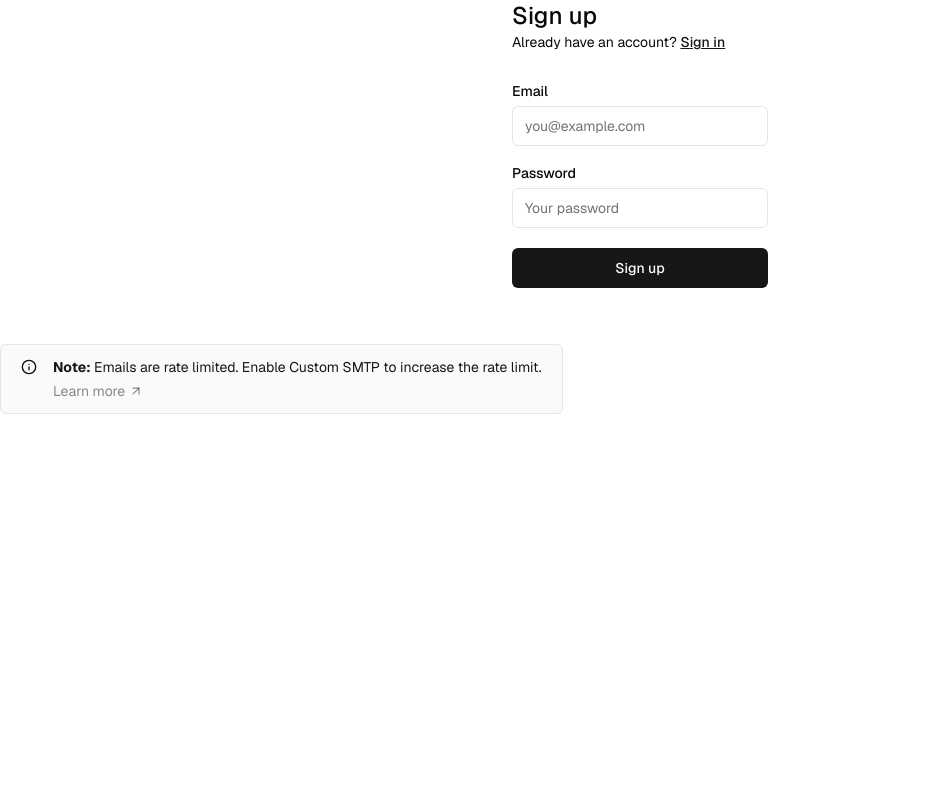
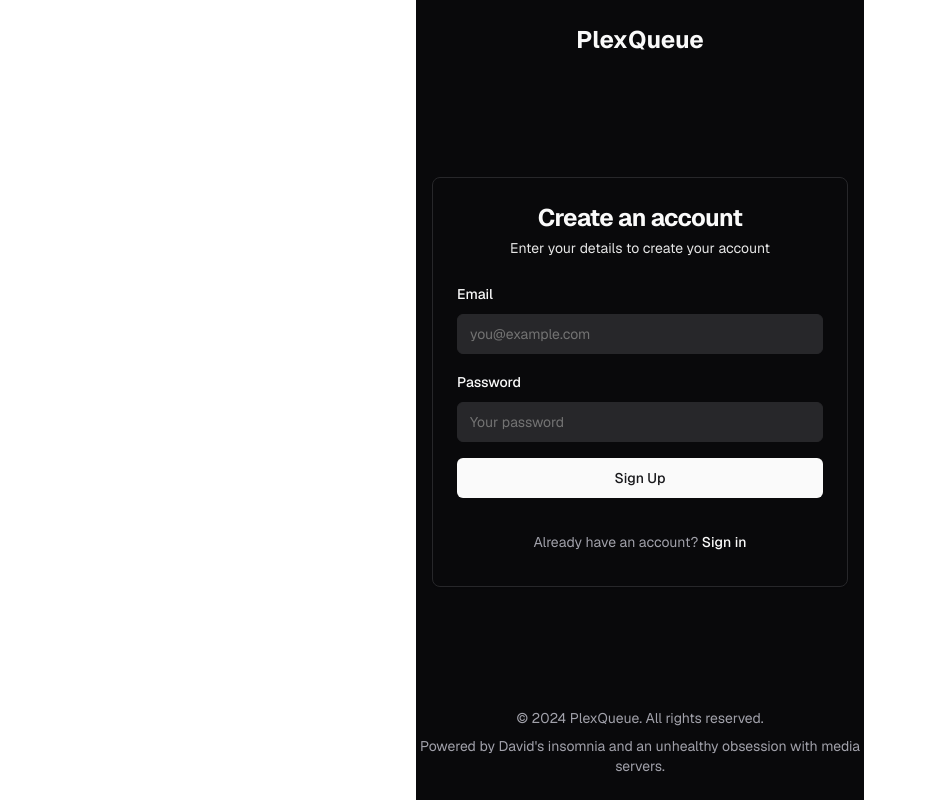
Before and after one commit to kauf5350/plexqueue, a Next.js app: page /sign-up in a window 1280 px wide. Shown: the whole page, without its empty margins (0-927 px from the left). Built offline with nearby package versions, Linux system fonts and the light colour scheme.

Commit message:
Sign up pg checkpoint
Sign up page has been redesigned. Solved some issues with auth pages being left-aligned.

```diff
--- a/app/(auth-pages)/layout.tsx
+++ b/app/(auth-pages)/layout.tsx
@@ -4,6 +4,10 @@ export default async function Layout({
   children: React.ReactNode;
 }) {
   return (
-    <div className="max-w-7xl flex flex-col gap-12 items-start">{children}</div>
+    <div className="min-h-screen flex flex-col items-center justify-center">
+      <div className="w-full max-w-md">
+        {children}
+      </div>
+    </div>
   );
 }
--- a/app/(auth-pages)/sign-in/page.tsx
+++ b/app/(auth-pages)/sign-in/page.tsx
@@ -7,15 +7,15 @@ import Link from "next/link";
 
 export default function Login({ searchParams }: { searchParams: Message }) {
   return (
-    <form className="flex-1 flex flex-col min-w-64">
-      <h1 className="text-2xl font-medium">Sign in</h1>
-      <p className="text-sm text-foreground">
+    <form className="flex flex-col w-full gap-4">
+      <h1 className="text-2xl font-medium text-center">Sign in</h1>
+      <p className="text-sm text-foreground text-center">
         Don't have an account?{" "}
         <Link className="text-foreground font-medium underline" href="/sign-up">
           Sign up
         </Link>
       </p>
-      <div className="flex flex-col gap-2 [&>input]:mb-3 mt-8">
+      <div className="flex flex-col gap-2">
         <Label htmlFor="email">Email</Label>
         <Input name="email" placeholder="you@example.com" required />
         <div className="flex justify-between items-center">
--- a/app/(auth-pages)/sign-up/page.tsx
+++ b/app/(auth-pages)/sign-up/page.tsx
@@ -1,48 +1,10 @@
-import { signUpAction } from "@/app/actions";
-import { FormMessage, Message } from "@/components/form-message";
-import { SubmitButton } from "@/components/submit-button";
-import { Input } from "@/components/ui/input";
-import { Label } from "@/components/ui/label";
-import Link from "next/link";
-import { SmtpMessage } from "../smtp-message";
+import SignUpForm from "@/components/SignUpForm";
+import AuthLayout from "@/components/AuthLayout";
 
-export default function Signup({ searchParams }: { searchParams: Message }) {
-  if ("message" in searchParams) {
-    return (
-      <div className="w-full flex-1 flex items-center h-screen sm:max-w-md justify-center gap-2 p-4">
-        <FormMessage message={searchParams} />
-      </div>
-    );
-  }
-
+export default function SignUpPage() {
   return (
-    <>
-      <form className="flex flex-col min-w-64 max-w-64 mx-auto">
-        <h1 className="text-2xl font-medium">Sign up</h1>
-        <p className="text-sm text text-foreground">
-          Already have an account?{" "}
-          <Link className="text-primary font-medium underline" href="/sign-in">
-            Sign in
-          </Link>
-        </p>
-        <div className="flex flex-col gap-2 [&>input]:mb-3 mt-8">
-          <Label htmlFor="email">Email</Label>
-          <Input name="email" placeholder="you@example.com" required />
-          <Label htmlFor="password">Password</Label>
-          <Input
-            type="password"
-            name="password"
-            placeholder="Your password"
-            minLength={6}
-            required
-          />
-          <SubmitButton formAction={signUpAction} pendingText="Signing up...">
-            Sign up
-          </SubmitButton>
-          <FormMessage message={searchParams} />
-        </div>
-      </form>
-      <SmtpMessage />
-    </>
+    <AuthLayout>
+      <SignUpForm />
+    </AuthLayout>
   );
 }
--- /dev/null
+++ b/components/AuthLayout.tsx
@@ -0,0 +1,20 @@
+import Link from "next/link";
+import { Footer } from "./Footer";
+
+export default function AuthLayout({ children }: { children: React.ReactNode }) {
+  return (
+    <div className="min-h-screen bg-[hsl(240,10%,3.9%)] text-[hsl(0,0%,98%)] flex flex-col">
+      <header className="w-full p-6 flex justify-center items-center">
+        <Link href="/" className="text-2xl font-bold">PlexQueue</Link>
+      </header>
+
+      <main className="flex-grow flex items-center justify-center px-4 py-8">
+        <div className="w-full max-w-md">
+          {children}
+        </div>
+      </main>
+
+      <Footer />
+    </div>
+  );
+}
--- a/components/Footer.tsx
+++ b/components/Footer.tsx
@@ -1,6 +1,6 @@
 export function Footer() {
   return (
-      <footer className="mt-8 py-6 text-center text-sm text-[hsl(240,5%,64.9%)]">
+    <footer className="py-6 text-center text-sm text-[hsl(240,5%,64.9%)]">
       <p>&copy; {new Date().getFullYear()} PlexQueue. All rights reserved.</p>
       <p className="mt-2">Powered by David's insomnia and an unhealthy obsession with media servers.</p>
     </footer>
--- /dev/null
+++ b/components/SignUpForm.tsx
@@ -0,0 +1,60 @@
+import { Button } from "@/components/ui/button";
+import { Card, CardContent, CardDescription, CardFooter, CardHeader, CardTitle } from "@/components/ui/card";
+import { Input } from "@/components/ui/input";
+import { Label } from "@/components/ui/label";
+import Link from "next/link";
+import { signUpAction } from "@/app/actions";
+import { SubmitButton } from "@/components/submit-button";
+
+export default function SignUpForm() {
+  return (
+    <Card className="w-full bg-[hsl(240,10%,3.9%)] border-[hsl(240,3.7%,15.9%)]">
+      <CardHeader className="space-y-1">
+        <CardTitle className="text-2xl font-bold text-center text-[hsl(0,0%,98%)]">Create an account</CardTitle>
+        <CardDescription className="text-center text-[hsl(0,0%,90%)]">
+          Enter your details to create your account
+        </CardDescription>
+      </CardHeader>
+      <CardContent>
+        <form>
+          <div className="space-y-4">
+            <div className="space-y-2">
+              <Label htmlFor="email" className="text-[hsl(0,0%,98%)]">Email</Label>
+              <Input
+                id="email"
+                name="email"
+                placeholder="you@example.com"
+                required
+                type="email"
+                className="bg-[hsl(240,3.7%,15.9%)] border-[hsl(240,3.7%,15.9%)] text-[hsl(0,0%,98%)] placeholder-[hsl(240,5%,64.9%)]"
+              />
+            </div>
+            <div className="space-y-2">
+              <Label htmlFor="password" className="text-[hsl(0,0%,98%)]">Password</Label>
+              <Input
+                id="password"
+                name="password"
+                placeholder="Your password"
+                required
+                type="password"
+                minLength={6}
+                className="bg-[hsl(240,3.7%,15.9%)] border-[hsl(240,3.7%,15.9%)] text-[hsl(0,0%,98%)] placeholder-[hsl(240,5%,64.9%)]"
+              />
+            </div>
+            <SubmitButton formAction={signUpAction} pendingText="Signing up..." className="w-full bg-[hsl(0,0%,98%)] text-[hsl(240,5.9%,10%)] hover:bg-[hsl(0,0%,90%)]">
+              Sign Up
+            </SubmitButton>
+          </div>
+        </form>
+      </CardContent>
+      <CardFooter className="flex flex-col items-center space-y-2">
+        <div className="text-sm text-[hsl(240,5%,64.9%)]">
+          Already have an account?{" "}
+          <Button variant="link" asChild className="text-[hsl(0,0%,98%)] hover:text-[hsl(0,0%,90%)] p-0">
+            <Link href="/sign-in">Sign in</Link>
+          </Button>
+        </div>
+      </CardFooter>
+    </Card>
+  );
+}
```
Lines whose indentation alone changed are shown as unchanged.
